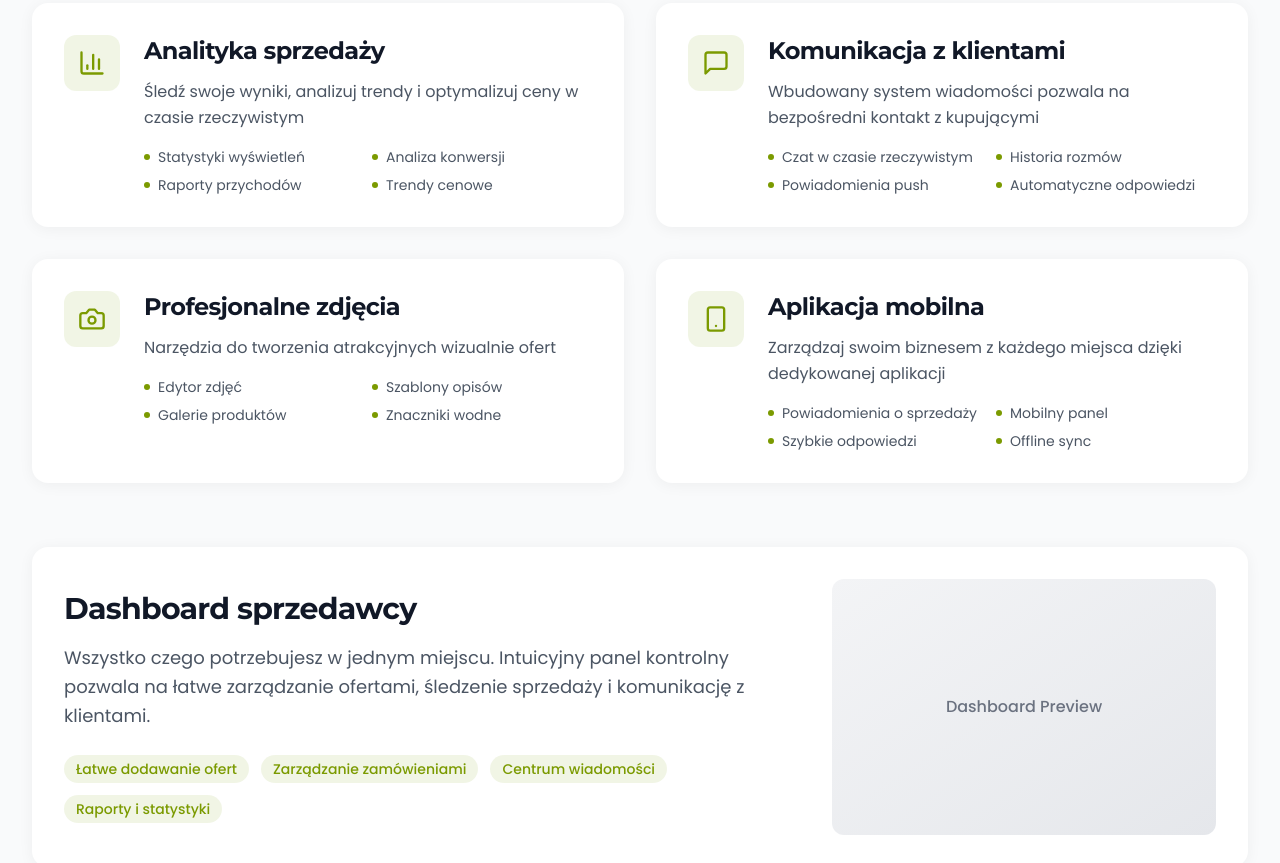
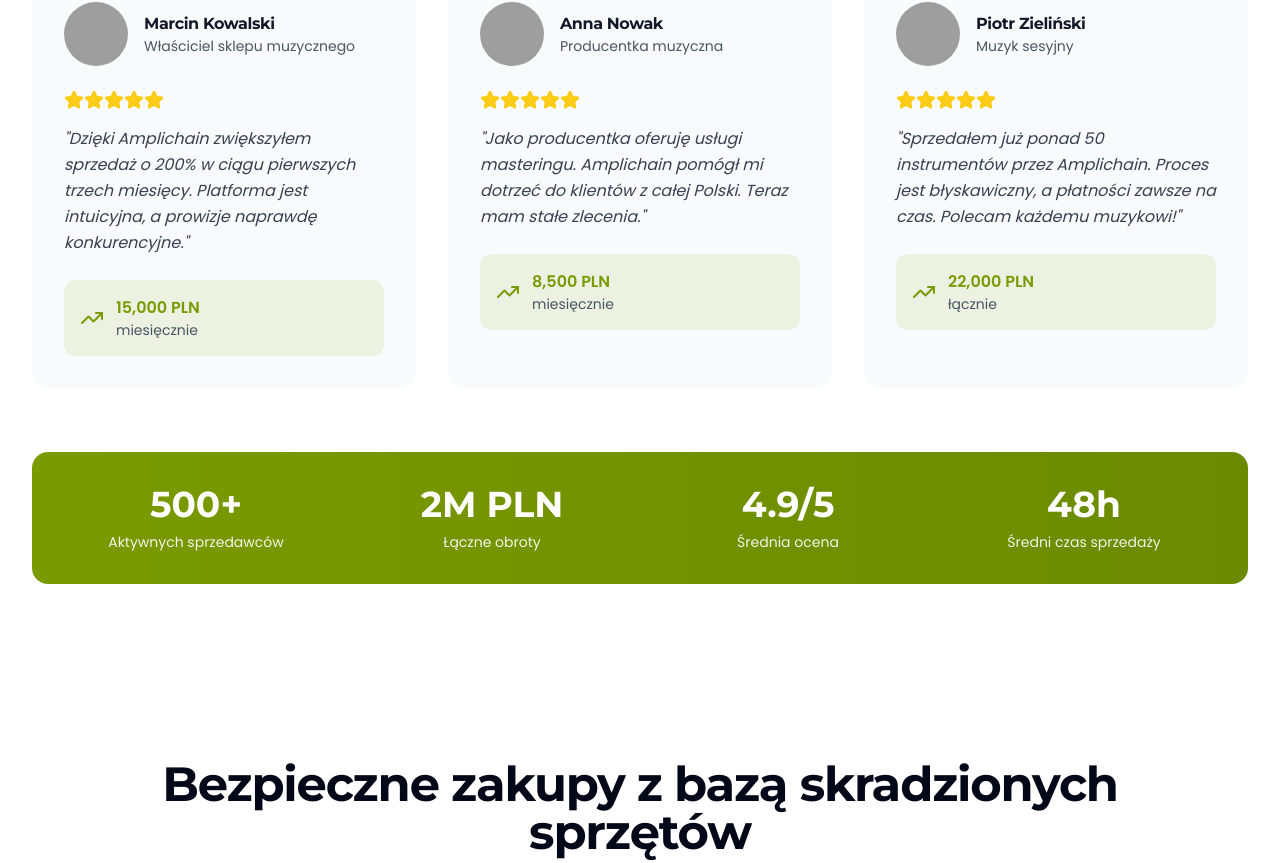
Before and after one commit to ampli-app/amplichain-landing, a React (Vite) app: page / in a window 1280 px wide. Shown: the part 6744-7607 px from the top of the page. Built offline with nearby package versions, Linux system fonts and the light colour scheme; grey boxes are pictures that could not be loaded.

Commit message:
Remove Tools and AmpliFuture sections
The AI removed the ToolsSection and AmpliFutureSection components from the landing page. The Index.tsx file was updated to reflect these changes.

```diff
--- a/src/components/sections/AmpliFutureSection.tsx
+++ /dev/null
@@ -1,97 +0,0 @@
-
-import React from "react";
-import { Smartphone, Globe, Users, Zap } from "lucide-react";
-
-const AmpliFutureSection: React.FC = () => {
-  const futureFeatures = [
-    {
-      icon: Smartphone,
-      title: "Aplikacja mobilna",
-      description: "Dedykowana aplikacja na iOS i Android już wkrótce",
-      status: "W przygotowaniu",
-      color: "bg-blue-500"
-    },
-    {
-      icon: Globe,
-      title: "Ekspansja międzynarodowa",
-      description: "Planujemy wejście na rynki europejskie w 2025 roku",
-      status: "Planowane na 2025",
-      color: "bg-purple-500"
-    },
-    {
-      icon: Users,
-      title: "Program partnerski",
-      description: "Zarabiaj polecając Amplichain innym sprzedawcom",
-      status: "Q2 2024",
-      color: "bg-orange-500"
-    },
-    {
-      icon: Zap,
-      title: "AI dla sprzedawców",
-      description: "Automatyczna optymalizacja cen i sugestie sprzedażowe",
-      status: "W rozwoju",
-      color: "bg-green-500"
-    }
-  ];
-
-  return (
-    <section className="py-24 bg-gradient-to-br from-slate-900 to-slate-800 text-white">
-      <div className="container">
-        <div className="text-center mb-16">
-          <h2 className="text-4xl md:text-5xl font-bold font-montserrat mb-6">
-            Przyszłość <span className="text-ampli-green">Amplichain</span>
-          </h2>
-          <p className="text-xl text-gray-300 max-w-3xl mx-auto leading-relaxed">
-            Ciągle rozwijamy platformę, dodając nowe funkcje i możliwości dla sprzedawców
-          </p>
-        </div>
-
-        <div className="grid grid-cols-1 md:grid-cols-2 gap-8 mb-16">
-          {futureFeatures.map((feature, index) => (
-            <div key={index} className="bg-white/5 backdrop-blur-sm rounded-2xl p-8 border border-white/10 hover:bg-white/10 transition-all duration-300">
-              <div className="flex items-start gap-6">
-                <div className={`${feature.color} rounded-xl h-14 w-14 flex items-center justify-center flex-shrink-0`}>
-                  <feature.icon className="h-7 w-7 text-white" />
-                </div>
-                <div className="flex-1">
-                  <div className="flex items-center gap-3 mb-3">
-                    <h3 className="text-xl font-bold font-montserrat">
-                      {feature.title}
-                    </h3>
-                    <span className="bg-ampli-green/20 text-ampli-green px-2 py-1 rounded-full text-xs font-medium">
-                      {feature.status}
-                    </span>
-                  </div>
-                  <p className="text-gray-300 leading-relaxed">
-                    {feature.description}
-                  </p>
-                </div>
-              </div>
-            </div>
-          ))}
-        </div>
-
-        <div className="bg-gradient-to-r from-ampli-green/20 to-ampli-darkgreen/20 rounded-2xl p-8 border border-ampli-green/30">
-          <div className="text-center">
-            <h3 className="text-3xl font-bold font-montserrat mb-4">
-              Bądź częścią rewolucji
-            </h3>
-            <p className="text-gray-300 text-lg mb-6 max-w-2xl mx-auto">
-              Jako użytkownik z listy oczekujących będziesz mieć wpływ na rozwój platformy.
-              Twoje opinie i sugestie pomogą nam tworzyć najlepszy marketplace muzyczny w Polsce.
-            </p>
-            <div className="flex flex-wrap justify-center gap-4">
-              {["Wczesny dostęp do nowości", "Specjalne promocje", "Bezpośredni kontakt z zespołem", "Program beta tester"].map((benefit, index) => (
-                <span key={index} className="bg-white/10 backdrop-blur-sm border border-white/20 px-4 py-2 rounded-full text-sm">
-                  {benefit}
-                </span>
-              ))}
-            </div>
-          </div>
-        </div>
-      </div>
-    </section>
-  );
-};
-
-export default AmpliFutureSection;
--- a/src/components/sections/ToolsSection.tsx
+++ /dev/null
@@ -1,100 +0,0 @@
-import React from "react";
-import { BarChart3, MessageSquare, Camera, Smartphone } from "lucide-react";
-
-const ToolsSection: React.FC = () => {
-  const tools = [
-    {
-      icon: BarChart3,
-      title: "Analityka sprzedaży",
-      description: "Śledź swoje wyniki, analizuj trendy i optymalizuj ceny w czasie rzeczywistym",
-      features: ["Statystyki wyświetleń", "Analiza konwersji", "Raporty przychodów", "Trendy cenowe"]
-    },
-    {
-      icon: MessageSquare,
-      title: "Komunikacja z klientami",
-      description: "Wbudowany system wiadomości pozwala na bezpośredni kontakt z kupującymi",
-      features: ["Czat w czasie rzeczywistym", "Historia rozmów", "Powiadomienia push", "Automatyczne odpowiedzi"]
-    },
-    {
-      icon: Camera,
-      title: "Profesjonalne zdjęcia",
-      description: "Narzędzia do tworzenia atrakcyjnych wizualnie ofert",
-      features: ["Edytor zdjęć", "Szablony opisów", "Galerie produktów", "Znaczniki wodne"]
-    },
-    {
-      icon: Smartphone,
-      title: "Aplikacja mobilna",
-      description: "Zarządzaj swoim biznesem z każdego miejsca dzięki dedykowanej aplikacji",
-      features: ["Powiadomienia o sprzedaży", "Mobilny panel", "Szybkie odpowiedzi", "Offline sync"]
-    }
-  ];
-
-  return (
-    <section id="tools" className="py-24 bg-gray-50">
-      <div className="container">
-        <div className="text-center mb-16">
-          <h2 className="text-4xl md:text-5xl font-bold font-montserrat mb-6 text-gray-900">
-            Narzędzia dla <span className="text-ampli-green">sprzedawców</span>
-          </h2>
-          <p className="text-xl text-gray-600 max-w-3xl mx-auto leading-relaxed">
-            Profesjonalne narzędzia, które pomogą Ci sprzedawać więcej i lepiej zarządzać swoim biznesem.
-          </p>
-        </div>
-
-        <div className="grid grid-cols-1 md:grid-cols-2 gap-8 mb-16">
-          {tools.map((tool, index) => (
-            <div key={index} className="bg-white rounded-2xl p-8 shadow-soft hover:shadow-hover transition-all duration-300 group">
-              <div className="flex items-start gap-6">
-                <div className="bg-ampli-green/10 rounded-xl h-14 w-14 flex items-center justify-center flex-shrink-0 group-hover:bg-ampli-green/20 transition-colors duration-300">
-                  <tool.icon className="h-7 w-7 text-ampli-green" />
-                </div>
-                <div className="flex-1">
-                  <h3 className="text-2xl font-bold font-montserrat mb-3 text-gray-900">
-                    {tool.title}
-                  </h3>
-                  <p className="text-gray-600 mb-4 leading-relaxed">
-                    {tool.description}
-                  </p>
-                  <div className="grid grid-cols-2 gap-2">
-                    {tool.features.map((feature, idx) => (
-                      <div key={idx} className="flex items-center text-sm text-gray-600">
-                        <span className="w-1.5 h-1.5 bg-ampli-green rounded-full mr-2"></span>
-                        {feature}
-                      </div>
-                    ))}
-                  </div>
-                </div>
-              </div>
-            </div>
-          ))}
-        </div>
-
-        <div className="bg-white rounded-2xl p-8 shadow-soft">
-          <div className="flex flex-col md:flex-row items-center gap-8">
-            <div className="flex-1">
-              <h3 className="text-3xl font-bold font-montserrat mb-4 text-gray-900">
-                Dashboard sprzedawcy
-              </h3>
-              <p className="text-gray-600 text-lg mb-6 leading-relaxed">
-                Wszystko czego potrzebujesz w jednym miejscu. Intuicyjny panel kontrolny
-                pozwala na łatwe zarządzanie ofertami, śledzenie sprzedaży i komunikację z klientami.
-              </p>
-              <div className="flex flex-wrap gap-3">
-                {["Łatwe dodawanie ofert", "Zarządzanie zamówieniami", "Centrum wiadomości", "Raporty i statystyki"].map((feature, index) => (
-                  <span key={index} className="bg-ampli-green/10 text-ampli-green px-3 py-1 rounded-full text-sm font-medium">
-                    {feature}
-                  </span>
-                ))}
-              </div>
-            </div>
-            <div className="w-full md:w-96 h-64 bg-gradient-to-br from-gray-100 to-gray-200 rounded-xl flex items-center justify-center">
-              <span className="text-gray-500 font-medium">Dashboard Preview</span>
-            </div>
-          </div>
-        </div>
-      </div>
-    </section>
-  );
-};
-
-export default ToolsSection;
--- a/src/pages/Index.tsx
+++ b/src/pages/Index.tsx
@@ -6,11 +6,9 @@ import HeroSection from "@/components/sections/HeroSection";
 import ValuePropositionSection from "@/components/sections/ValuePropositionSection";
 import CategoriesSection from "@/components/sections/CategoriesSection";
 import CommissionSection from "@/components/sections/CommissionSection";
-import ToolsSection from "@/components/sections/ToolsSection";
 import SuccessStoriesSection from "@/components/sections/SuccessStoriesSection";
 import SecuritySection from "@/components/sections/SecuritySection";
 import OnboardingSection from "@/components/sections/OnboardingSection";
-import AmpliFutureSection from "@/components/sections/AmpliFutureSection";
 import FAQSection from "@/components/sections/FAQSection";
 import CTASection from "@/components/sections/CTASection";
 
@@ -23,11 +21,9 @@ const Index = () => {
         <ValuePropositionSection />
         <CategoriesSection />
         <CommissionSection />
-        <ToolsSection />
         <SuccessStoriesSection />
         <SecuritySection />
         <OnboardingSection />
-        <AmpliFutureSection />
         <FAQSection />
         <CTASection />
       </main>
```
